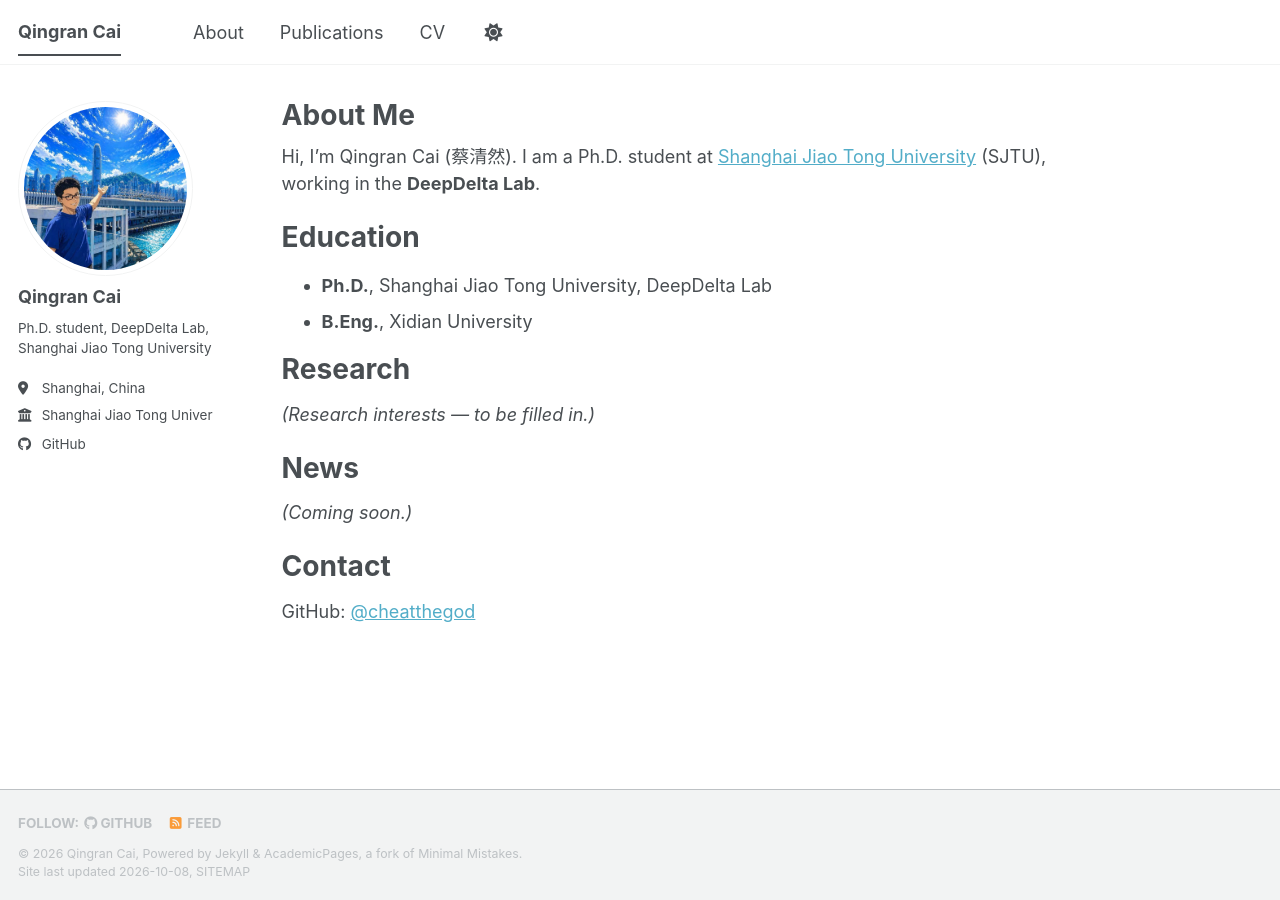
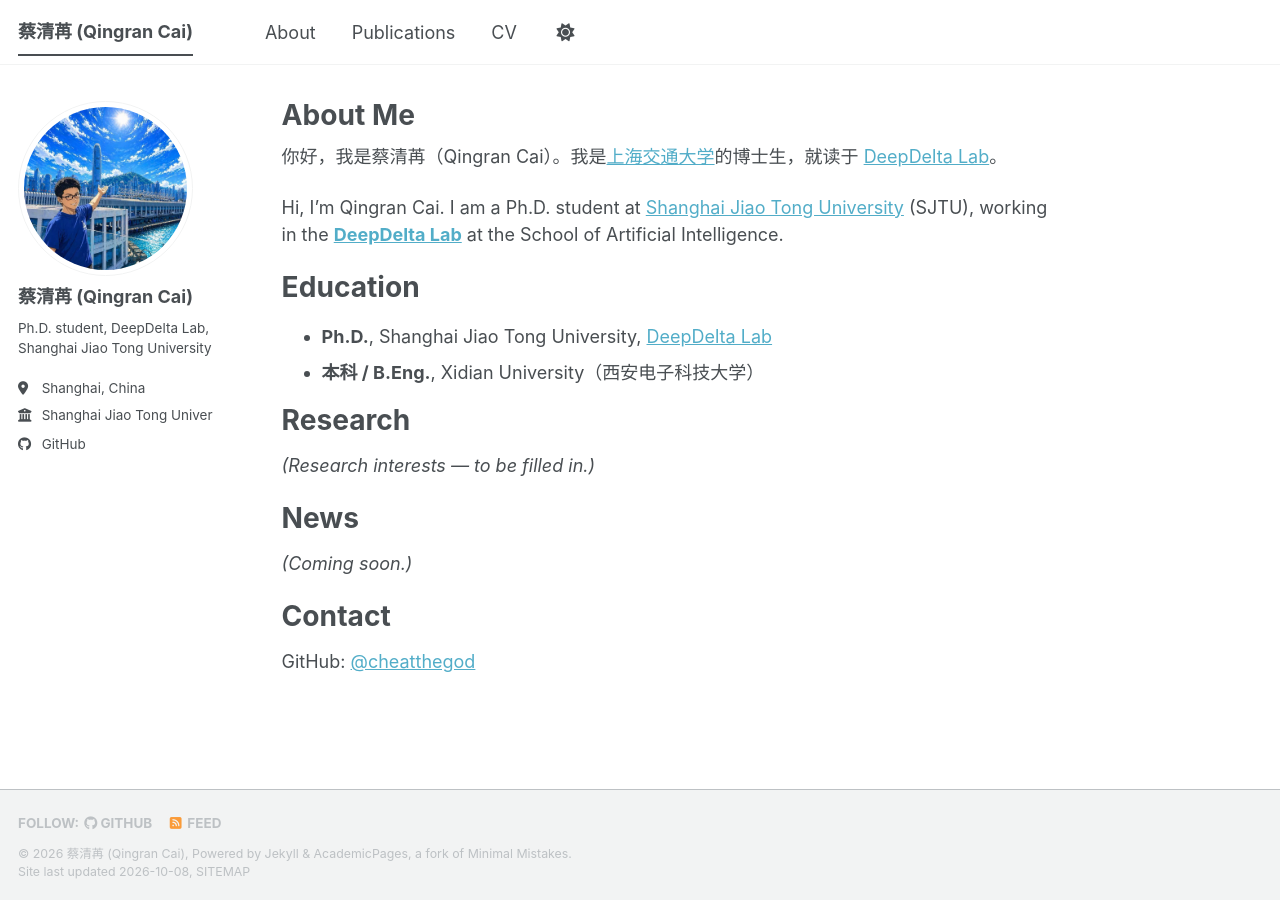
Before and after one commit to cheatthegod/cheatthegod.github.io, a Jekyll site: the page built from _pages/about.md, in a window 1280 px wide. Built offline with Jekyll 4.4.1, drawn with Linux system fonts in a browser that asks for light colours; a style sheet for code colours, icons or effects is not loaded.

Commit message:
Fix name, add lab link, new avatar

```diff
--- a/_config.yml
+++ b/_config.yml
@@ -9,10 +9,10 @@
 # Basic Site Settings
 locale                   : "en-US"
 site_theme               : "default" # The available themes options are "default", "air", "sunrise", "mint", "dirt" and "contrast"
-title                    : "Qingran Cai"
+title                    : "蔡清苒 (Qingran Cai)"
 title_separator          : "-"
-name                     : &name "Qingran Cai"
-description              : &description "Qingran Cai's academic homepage"
+name                     : &name "蔡清苒 (Qingran Cai)"
+description              : &description "蔡清苒 (Qingran Cai)'s academic homepage"
 url                      : https://cheatthegod.github.io
                                                            # or if you already have some other page hosted on Github then use "https://[your GitHub username].github.io/[Your Repo Name]"
 baseurl                  : "" # the subpath of your site, e.g. "/blog"
@@ -23,8 +23,8 @@ repository               : "cheatthegod/cheatthegod.github.io"
 #               Additional customization can be done by editing /_includes/author-profile.html
 author:
   # Biographic information
-  avatar           : "profile.png"
-  name             : "Qingran Cai"
+  avatar           : "profile-v2.png"
+  name             : "蔡清苒 (Qingran Cai)"
   pronouns         : # example: "she/her"
   bio              : "Ph.D. student, DeepDelta Lab, Shanghai Jiao Tong University"
   location         : "Shanghai, China"
--- a/_pages/about.md
+++ b/_pages/about.md
@@ -7,12 +7,14 @@ redirect_from:
   - /about.html
 ---
 
-Hi, I'm Qingran Cai (蔡清然). I am a Ph.D. student at [Shanghai Jiao Tong University](https://www.sjtu.edu.cn/) (SJTU), working in the **DeepDelta Lab**.
+你好，我是蔡清苒（Qingran Cai）。我是[上海交通大学](https://www.sjtu.edu.cn/)的博士生，就读于 [DeepDelta Lab](https://deepdeltalab.github.io/)。
+
+Hi, I'm Qingran Cai. I am a Ph.D. student at [Shanghai Jiao Tong University](https://www.sjtu.edu.cn/) (SJTU), working in the [**DeepDelta Lab**](https://deepdeltalab.github.io/) at the School of Artificial Intelligence.
 
 Education
 ======
-* **Ph.D.**, Shanghai Jiao Tong University, DeepDelta Lab
-* **B.Eng.**, Xidian University
+* **Ph.D.**, Shanghai Jiao Tong University, [DeepDelta Lab](https://deepdeltalab.github.io/)
+* **本科 / B.Eng.**, Xidian University（西安电子科技大学）
 
 Research
 ======
```
Also changed, not shown: images/profile-v2.png (renamed from images/profile.png).
